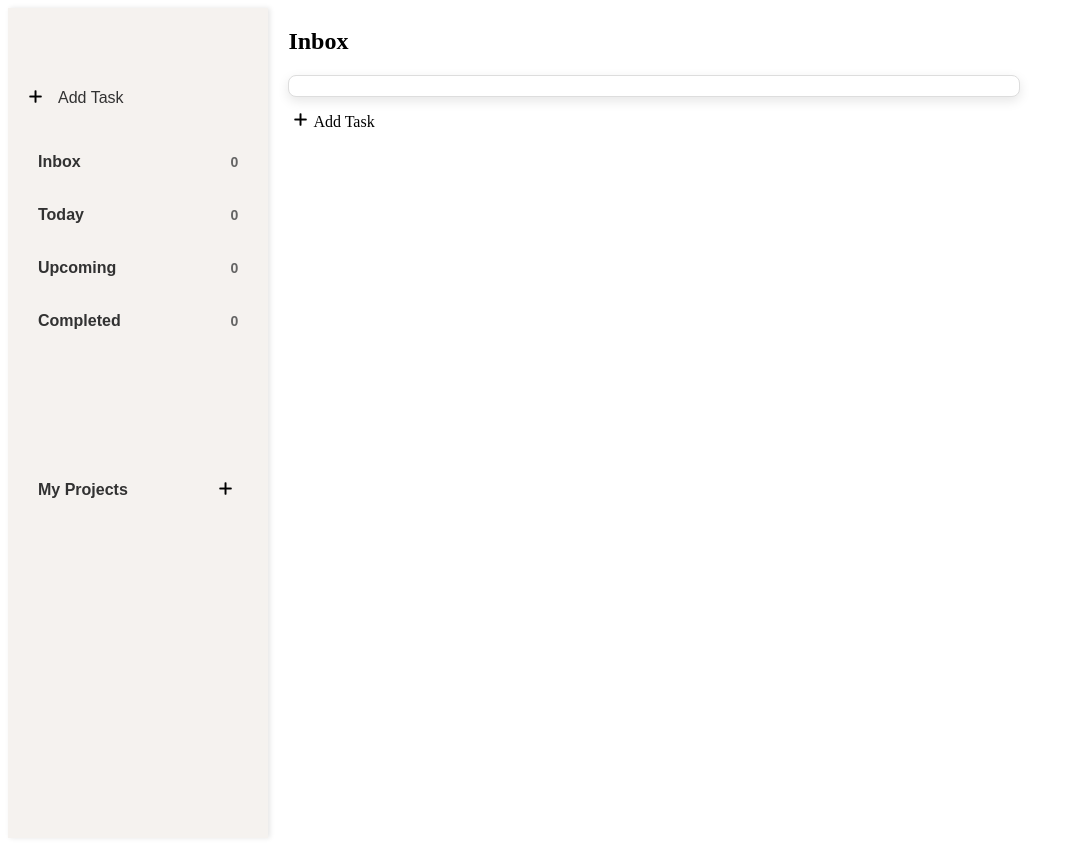
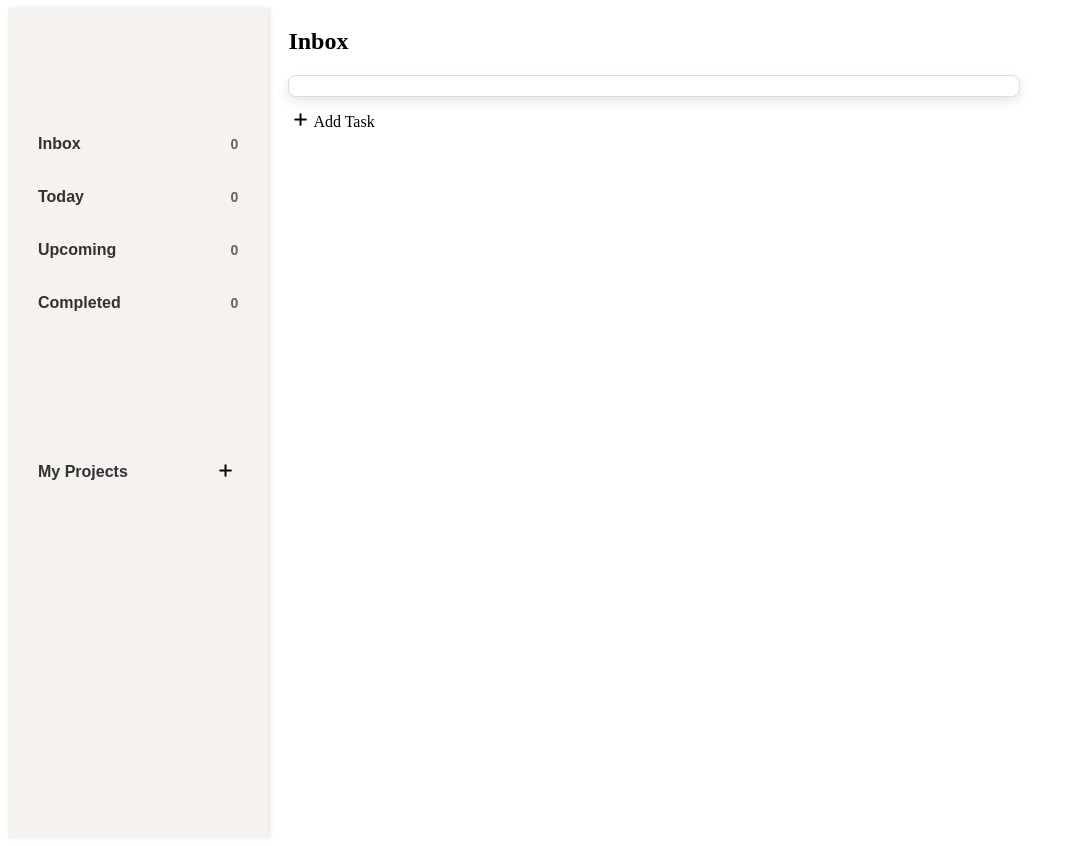
Before and after one commit to bexton1/ToDoListOdinProject, a website built with webpack: page src/template.html in a window 1280 px wide. Shown: the whole page, without its empty margins (0-1075 px from the left). Built offline with nearby package versions, Linux system fonts and the light colour scheme.

Commit message:
removed heading topleft

```diff
--- a/src/template.html
+++ b/src/template.html
@@ -10,8 +10,8 @@
         <div class="side-bar">
             <div class="side-bar-top">
                 <div class="side-bar-headings" id="sb-heading">
-                    <div ><img class="image-plus" src="images/plus.png" alt=""></div>
-                    <p class="side-items-heading">Add Task</p>
+                    <div ></div>
+                    <p class="side-items-heading"></p>
 
                 </div>
                 <div class="side-bar-items side-inbox" data-id="Inbox">
```
